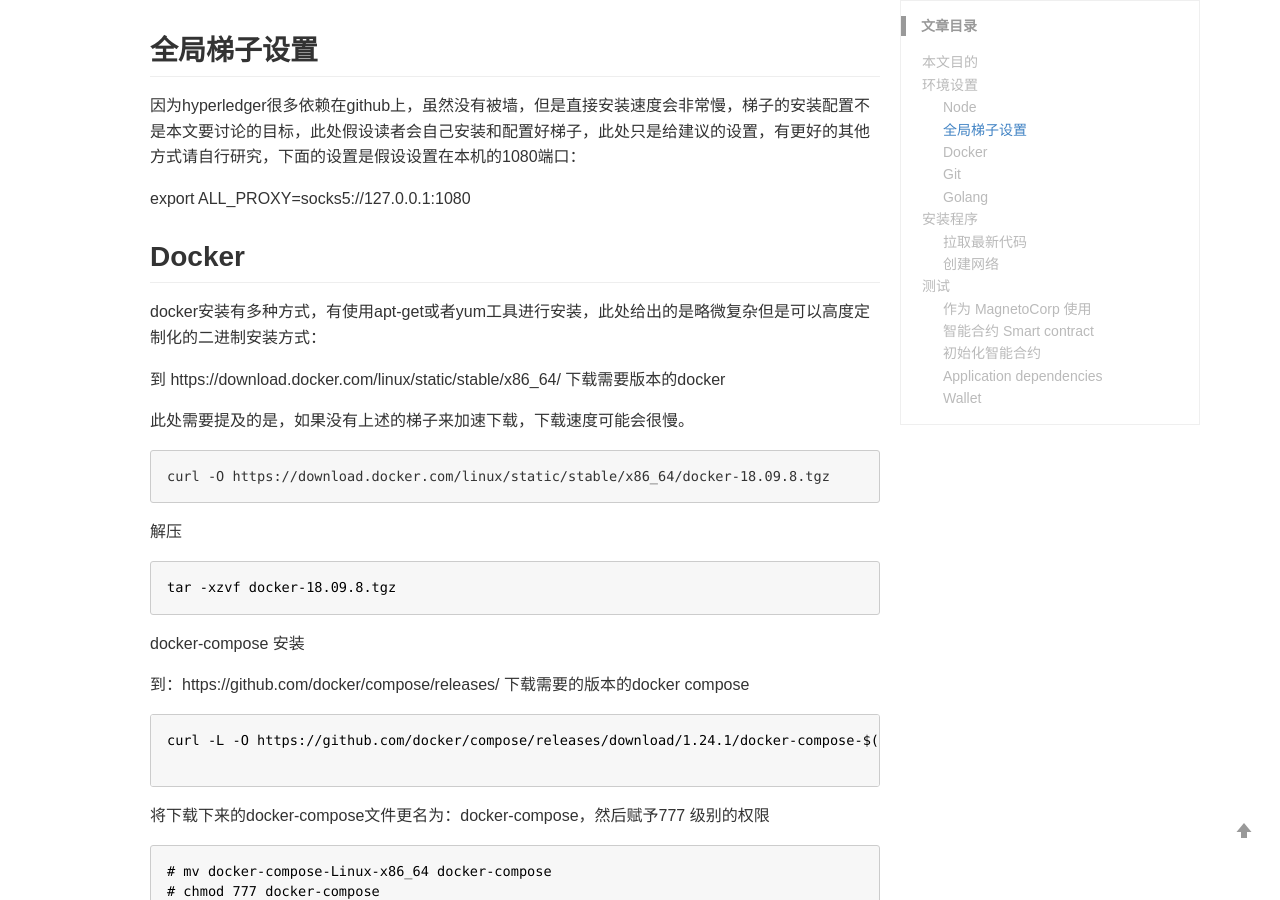
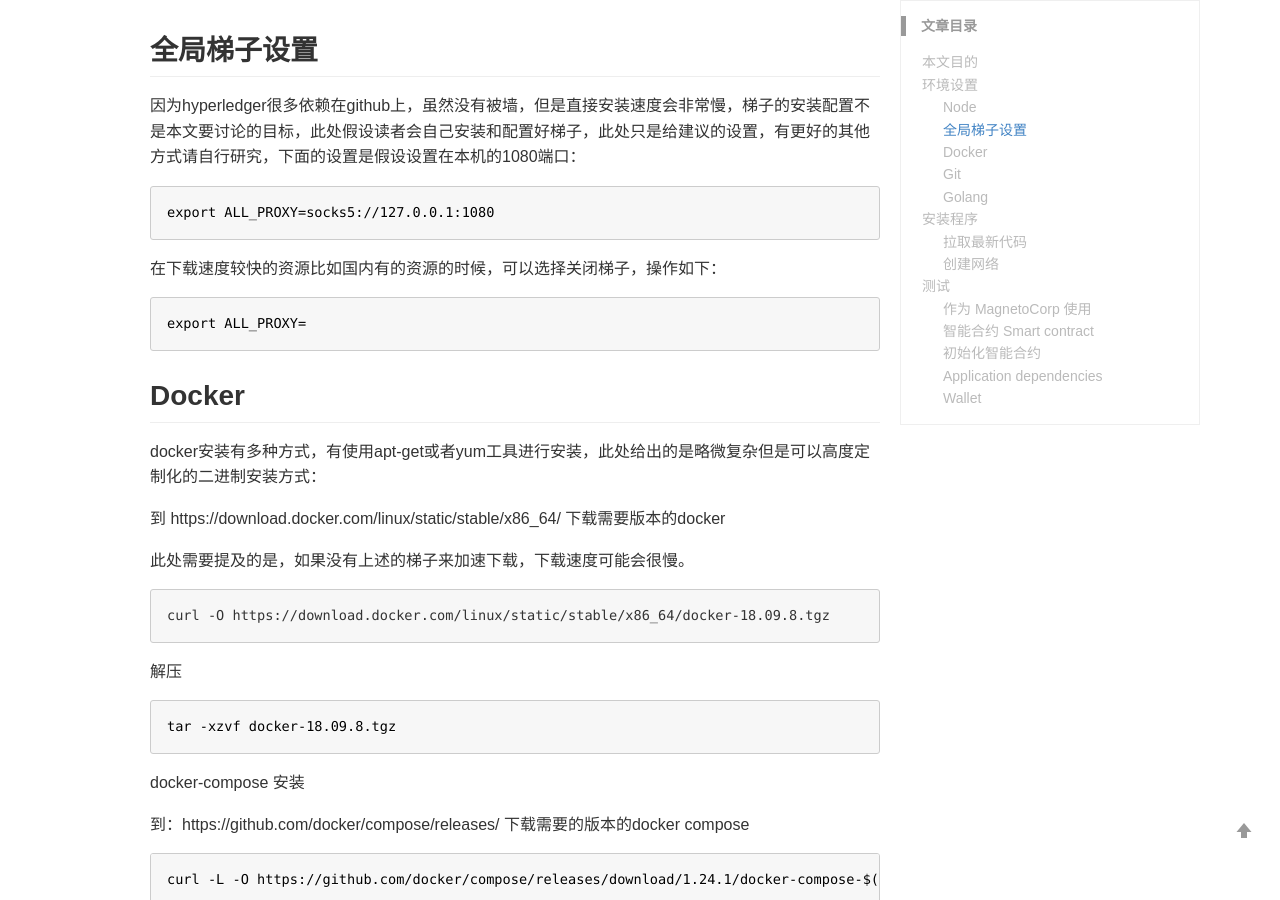
Before and after one commit to nox60/nox60.github.io, a Jekyll site: the page built from _posts/2019-7-12-Hyperledger-Fabric-Commercial-paper-例子详解.md, in a window 1280 px wide and 900 px high, scrolled down 1176 px. Built offline with Jekyll 4.4.1, drawn with Linux system fonts in a browser that asks for light colours; our own code applies the rules of GitHub Pages for plain Markdown files; comment, search, counter and statistics services are not loaded.

Commit message:
Update 2019-7-12-Hyperledger-Fabric-Commercial-paper-例子详解.md

````diff
--- a/_posts/2019-7-12-Hyperledger-Fabric-Commercial-paper-例子详解.md
+++ b/_posts/2019-7-12-Hyperledger-Fabric-Commercial-paper-例子详解.md
@@ -41,7 +41,15 @@ https://stackoverflow.com/questions/29468404/gyp-warn-eacces-user-root-does-not-
 
 因为hyperledger很多依赖在github上，虽然没有被墙，但是直接安装速度会非常慢，梯子的安装配置不是本文要讨论的目标，此处假设读者会自己安装和配置好梯子，此处只是给建议的设置，有更好的其他方式请自行研究，下面的设置是假设设置在本机的1080端口：
 
+```export
 export ALL_PROXY=socks5://127.0.0.1:1080
+```
+
+在下载速度较快的资源比如国内有的资源的时候，可以选择关闭梯子，操作如下：
+```export
+export ALL_PROXY=
+```
+
 
 ## Docker
 
````
